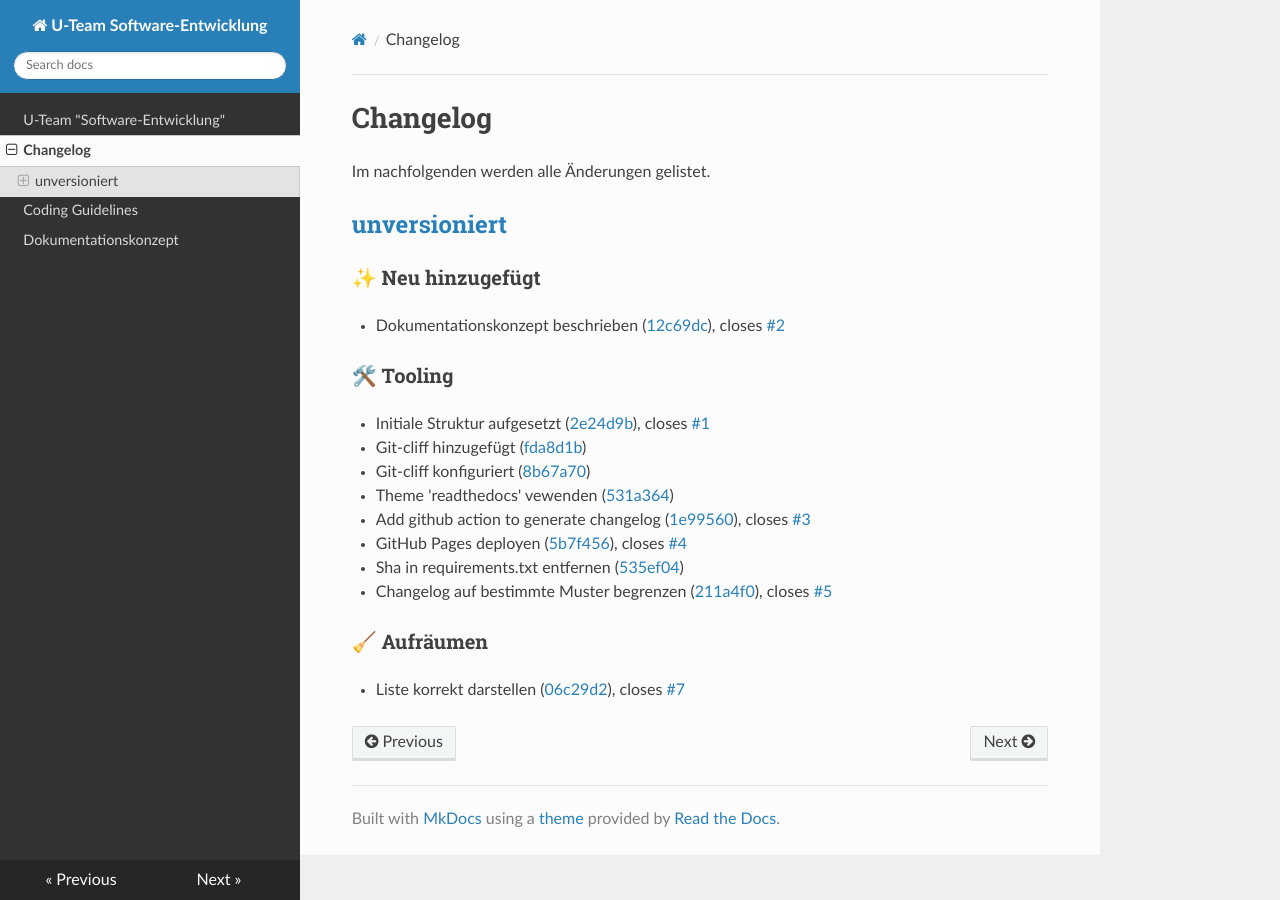
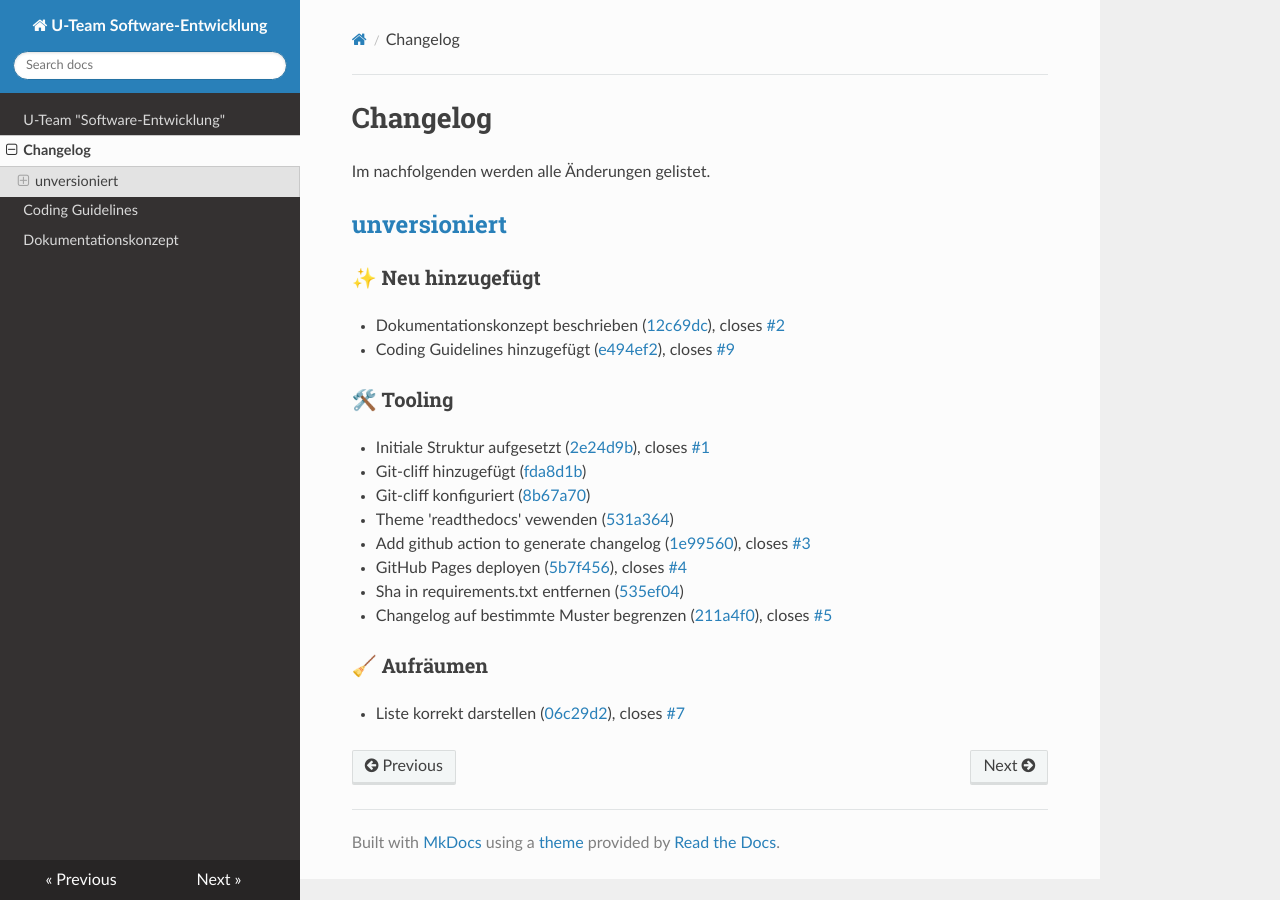
Before and after one commit to BBBaden/uteam-swdev-docs, an MkDocs documentation site: the page built from docs/CHANGELOG.md, in a window 1280 px wide. Built offline with MkDocs 1.6.1, drawn with Linux system fonts in a browser that asks for light colours; nearby versions of some CDN libraries.

Commit message:
chore: Update changelog

```diff
--- a/docs/CHANGELOG.md
+++ b/docs/CHANGELOG.md
@@ -7,6 +7,7 @@ Im nachfolgenden werden alle Änderungen gelistet.
 ### ✨ Neu hinzugefügt
 
 - Dokumentationskonzept beschrieben ([12c69dc](https://github.com/BBBaden/uteam-swdev-docs/commit/12c69dcd99977c7832bd67852c143d971b29a129)), closes [#2](https://github.com/BBBaden/uteam-swdev-docs/issues/2)
+- Coding Guidelines hinzugefügt ([e494ef2](https://github.com/BBBaden/uteam-swdev-docs/commit/e494ef2a534954c7e34123b7e55f564e9736ef62)), closes [#9](https://github.com/BBBaden/uteam-swdev-docs/issues/9)
 
 ### 🛠️ Tooling
 
```
